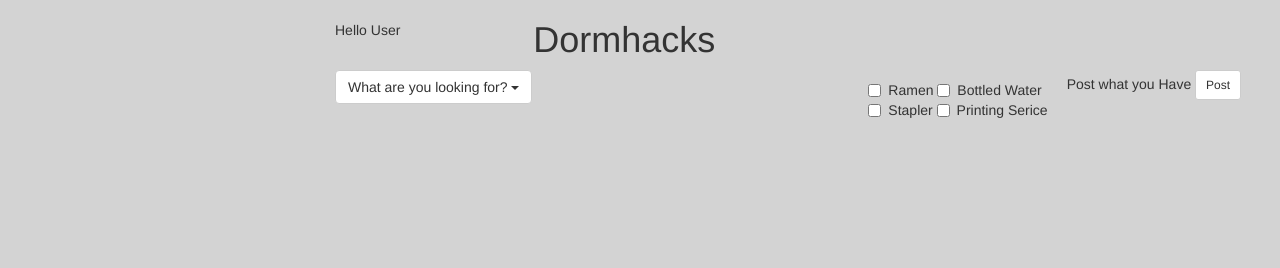
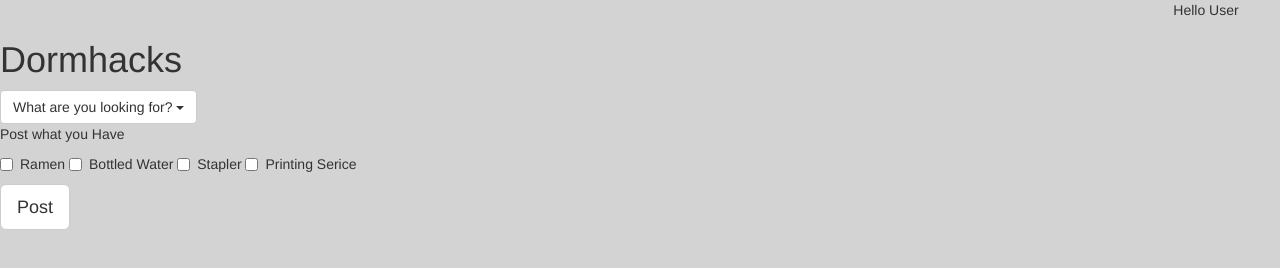
Before and after one commit to justinyu9/DormHacks, a plain HTML site: page Main.html in a window 1280 px wide. Drawn offline with nearby package versions, Linux system fonts and the light colour scheme.

Commit message:
Modified Main file

```diff
--- a/Main.html
+++ b/Main.html
@@ -14,11 +14,11 @@
 </head>
 <body style="background-color:lightgrey;">
 <div class"container">
-	<div class="col-md-2 col-md-offset-3">
+	<div class="col-sm-offset-11">
 		<p1>Hello User</p1>
 	</div>
 	<h1>Dormhacks</h1>
-	<div class="dropdown col-md-2 col-md-offset-3">
+	<div class="dropdown">
     	<button class="btn btn-default dropdown-toggle" type="button" id="menu1" data-toggle="dropdown">What are you looking for?
     	<span class="caret"></span></button>
     	<ul class="dropdown-menu" role="menu" aria-labelledby="menu1">
@@ -30,7 +30,7 @@
   	</div>
 
   	<p2>Post what you Have</p2>
-  	<div class="checkbox col-md-2 col-md-offset-3">
+  	<div class="checkbox">
           <label>
           	<input type="checkbox" value="Ramen"> Ramen
           </label>
@@ -44,7 +44,7 @@
             <input type="checkbox" value="Print"> Printing Serice
           </label>
         </div>
-        <button class="btn btn-sm btn-default" type="post">Post</button>
+        <button class="btn btn-lg btn-default" type="post">Post</button>
       </form>
 
 </div>
```
